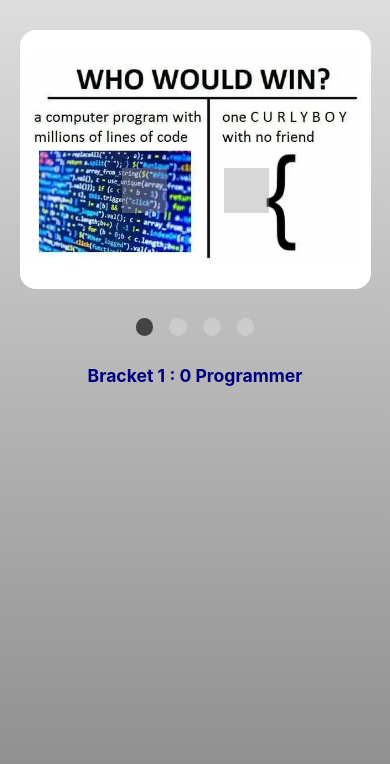
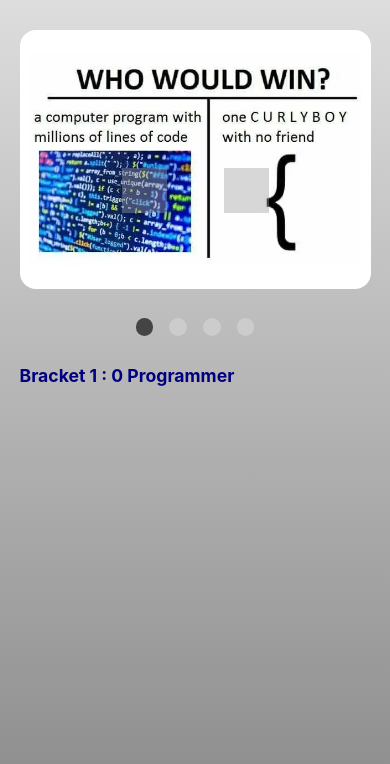
Before and after one commit to harmon1c/cssMemeSlider, a plain HTML site: page cssMemeSlider/index.html in a window 390 px wide. Drawn offline with Linux system fonts and the light colour scheme; grey boxes are pictures that could not be loaded.

Commit message:
fix: slider captions alignment 2023-09-18 18:22:15

```diff
--- a/cssMemeSlider/assets/style.css
+++ b/cssMemeSlider/assets/style.css
@@ -457,6 +457,9 @@ body {
     -webkit-box-direction: normal;
         -ms-flex-direction: column;
             flex-direction: column;
+    -webkit-box-align: start;
+        -ms-flex-align: start;
+            align-items: flex-start;
     max-width: 100%;
     margin-top: 7.7em;
     font-size: 1.1rem;
```
